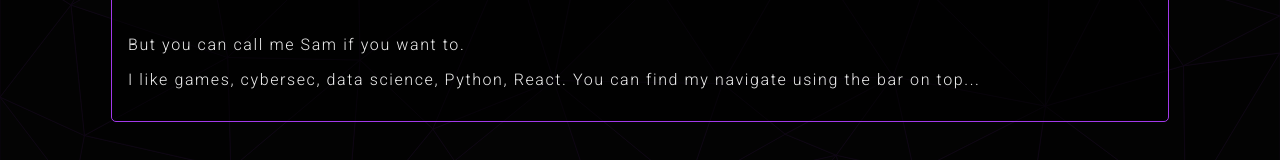
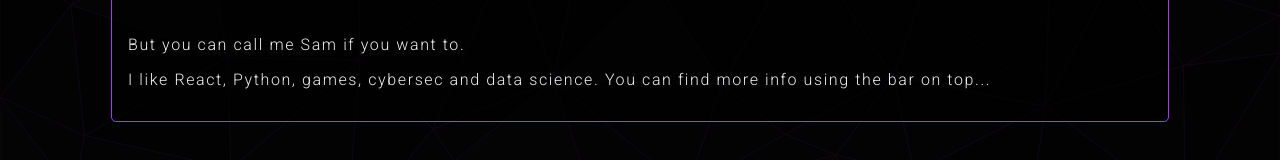
Before and after one commit to samuxlh/mypage, a React (Create React App) app: page / in a window 1280 px wide. Shown: the part 261-421 px from the top of the page. Built offline with nearby package versions, Linux system fonts and the light colour scheme.

Commit message:
typo at homepage... yikes

```diff
--- a/src/components/Home/Home.jsx
+++ b/src/components/Home/Home.jsx
@@ -8,7 +8,7 @@
             <p className="textFont defaultText">Welcome to my page, my name is</p>
             <h1 className="titleFont bigText"><Typist cursor={{ hideWhenDone: true }}>Samuel Santos</Typist></h1>
             <p className="textFont defaultText">But you can call me Sam if you want to.</p>
-            <p className="textFont defaultText">I like games, cybersec, data science, Python, React. You can find my navigate using the bar on top...</p>
+            <p className="textFont defaultText">I like React, Python, games, cybersec and data science. You can find more info using the bar on top...</p>
             </span>
         </div>
     )
```
